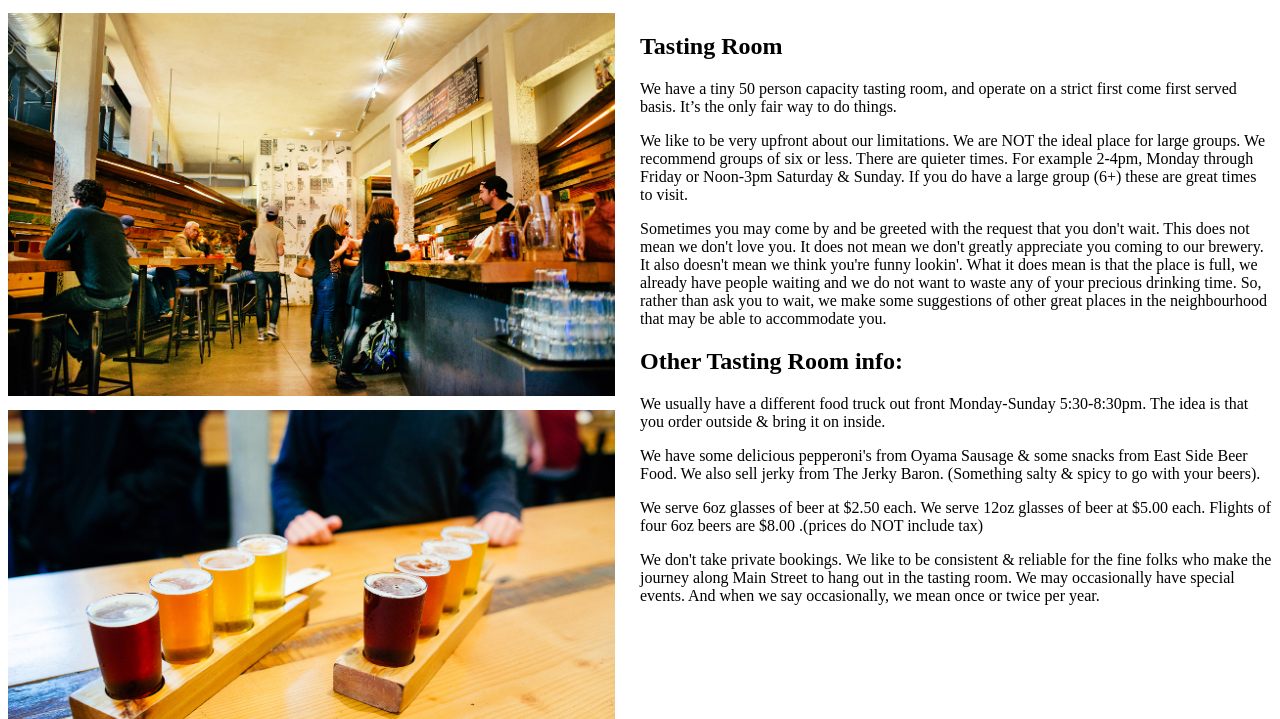
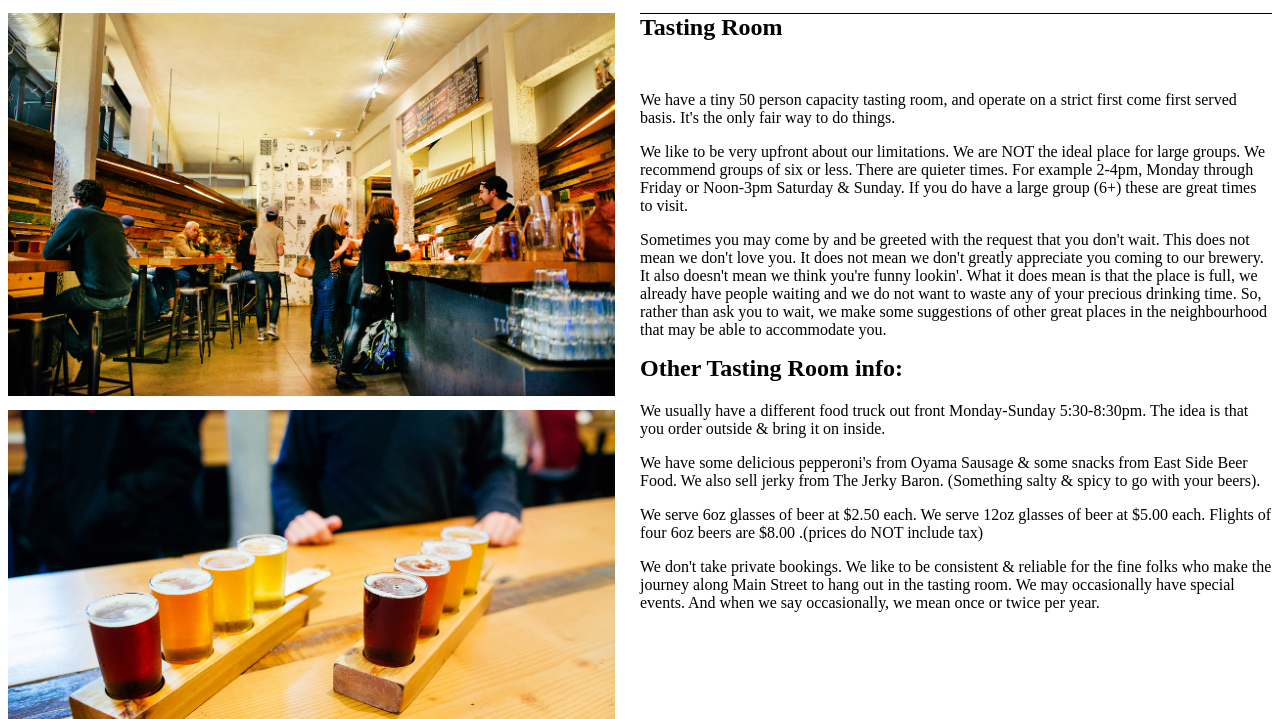
Before and after one commit to nikomc0/brassneck, a plain HTML site: page index.html in a window 1280 px wide. Shown: the part 81-800 px from the top of the page. Drawn offline with Linux system fonts and the light colour scheme.

Commit message:
Styled content section.

```diff
--- a/assets/styles/main.css
+++ b/assets/styles/main.css
@@ -30,6 +30,17 @@
 	margin-right: 0px;
 }
 
+.content h2{
+	margin-top: 0px;
+
+}
+
+.entry-title {
+	border-top: 1px solid #000000;
+	margin-bottom: 50px;
+
+}
+
 img {
 	margin-bottom: 10px;
 	width: 100%;
--- a/index.html
+++ b/index.html
@@ -50,11 +50,14 @@
 				</div>
 			</section>
 
-			<section>
-				<div class="content">
+			<section class="content">
+
+				<div class="entry-title">
 				<h2>Tasting Room</h2>
+				</div>
 
-				<p>We have a tiny 50 person capacity tasting room, and operate on a strict first come first served basis. It’s the only fair way to do things.</p>
+				<div>
+				<p>We have a tiny 50 person capacity tasting room, and operate on a strict first come first served basis. It's the only fair way to do things.</p>
 
 				<p>We like to be very upfront about our limitations. We are NOT the ideal place for large groups. We recommend groups of six or less. There are quieter times. For example 2-4pm, Monday through Friday or Noon-3pm Saturday & Sunday. If you do have a large group (6+) these are great times to visit.</p>
 
```
